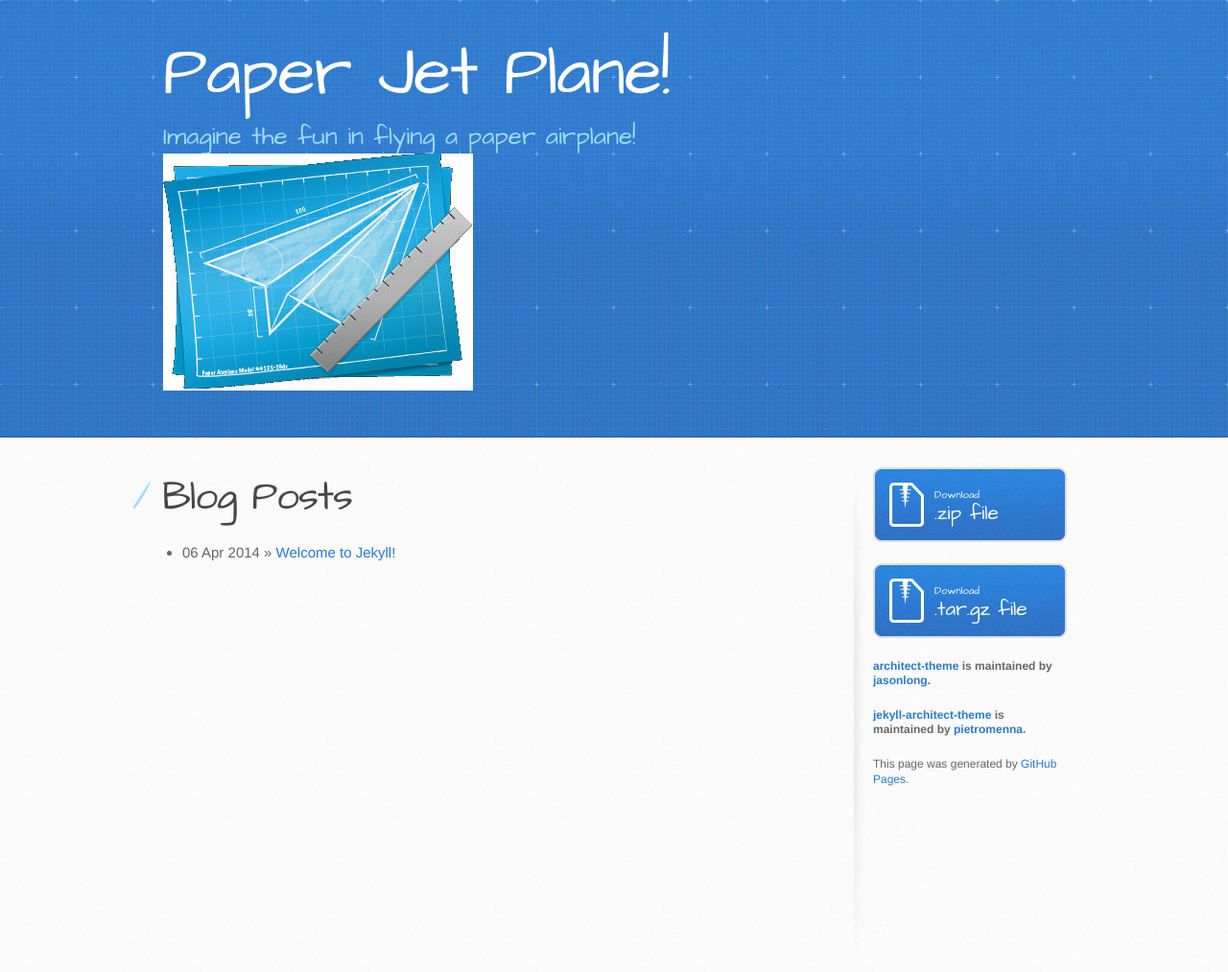
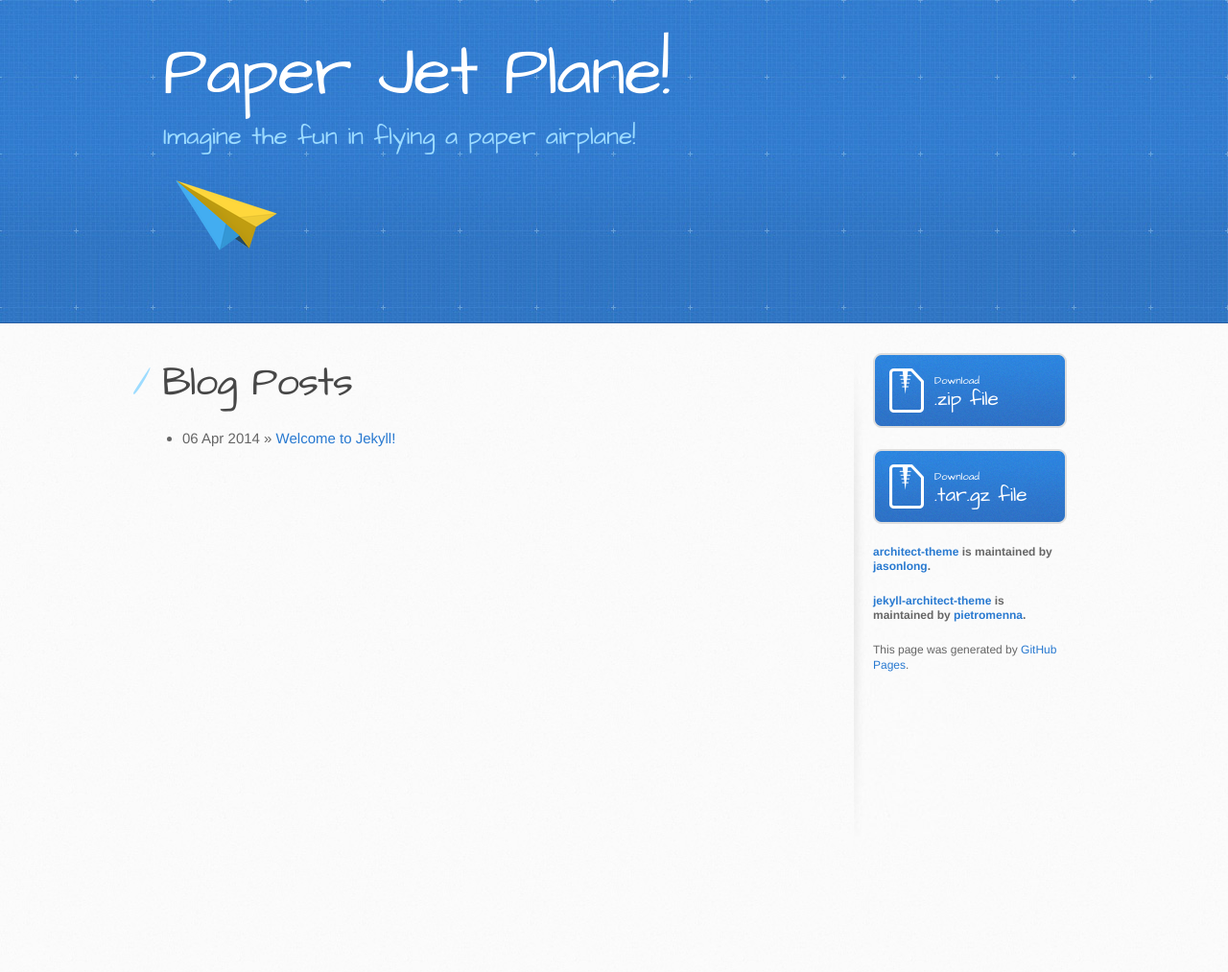
Before and after one commit to paperjetplane/paperjetplane.github.io, a Jekyll site: the page built from index.html, in a window 1280 px wide. Shown: the whole page at 96% size. Built offline with Jekyll 4.4.1, drawn with Linux system fonts in a browser that asks for light colours; after the commit the page ends 900 px from its top, so only the background shows below that.

Commit message:
more testing

```diff
--- a/_layouts/default.html
+++ b/_layouts/default.html
@@ -21,7 +21,7 @@
       <div class="inner">
         <h1> {{ site.name }} </h1>
         <h2>{{ site.tagline }}</h2>
-        <img src="images/plane.jpg">
+        <img src="images/plane.png" class="button">
       </div>
     </header>
 
```
Also changed, not shown: images/plane.jpg (deleted), images/plane.png (added).
